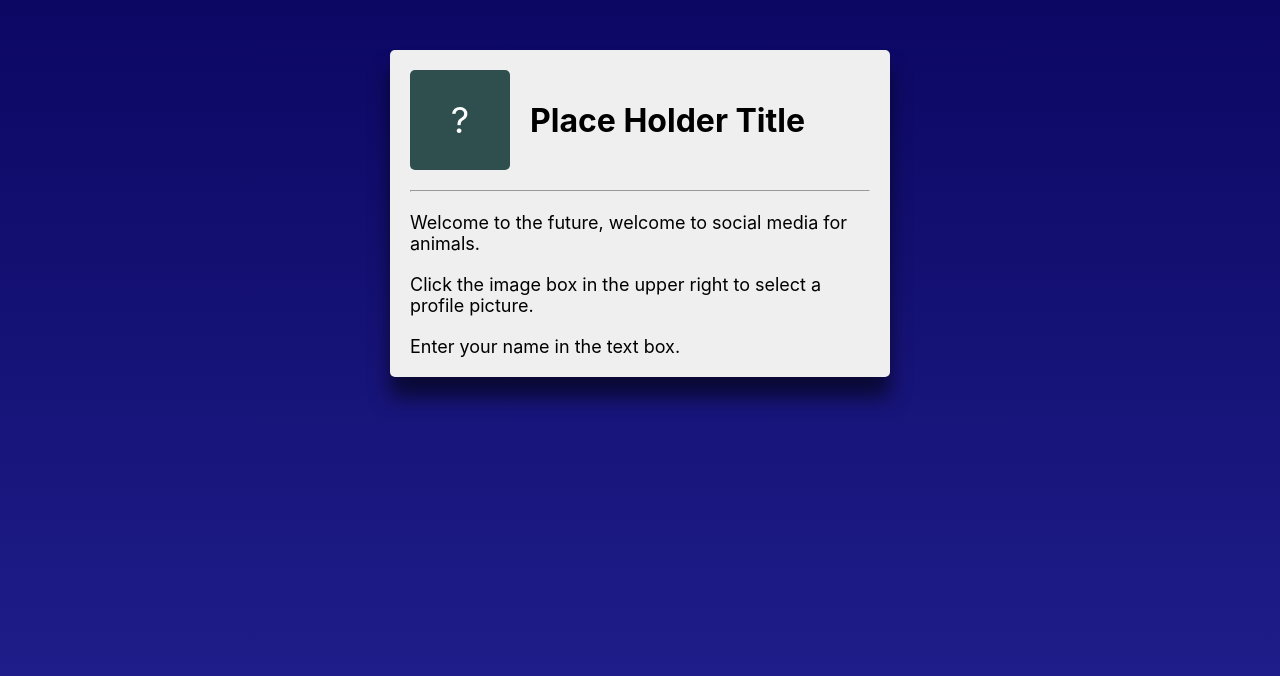
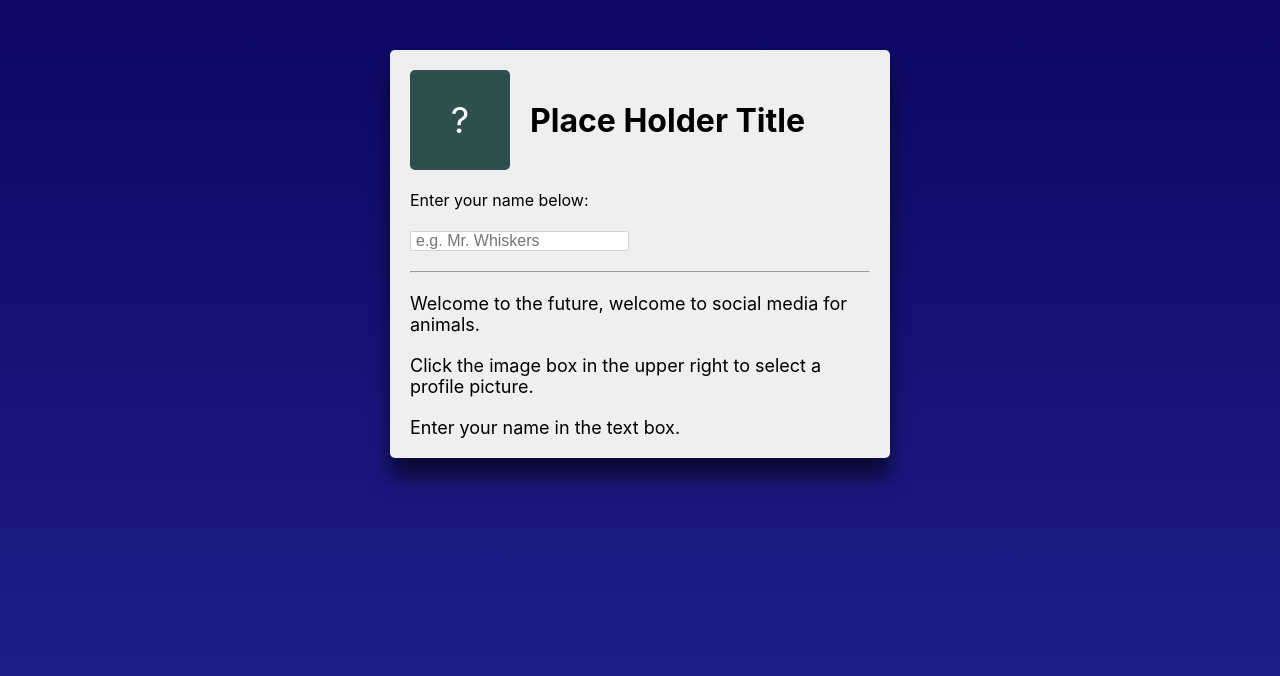
Before and after one commit to dmkite/React-Basics, a React (Create React App) app: page / in a window 1280 px wide. Shown: the top 676 px of the page. Built offline with nearby package versions, Linux system fonts and the light colour scheme.

Commit message:
Solution

```diff
--- a/src/App.js
+++ b/src/App.js
@@ -2,6 +2,7 @@ import React, {useState} from 'react'
 import ImageSelector from './components/ImageSelector'
 import Title from './components/Title'
 import Instructions from './components/Instructions'
+import Input from './components/Input'
 
 function App() {
   const [title, changeTitle] = useState('')
@@ -14,10 +15,11 @@ function App() {
   return <main>
     <header>
       <ImageSelector/>
-      <Title/>
+      <Title title={title}/>
     </header>
     <section>
       {/* Input component goes here */}
+      <Input handleChange={changeTitle} value={title} />
       <hr/>
       <Instructions/>
     </section>
--- /dev/null
+++ b/src/components/Input.jsx
@@ -0,0 +1,16 @@
+import React, {Fragment} from 'react'
+
+export default function Input(props) {
+    return (
+        <Fragment>
+            <label htmlFor="name-input">Enter your name below:</label>
+            <input
+                id="name-input"
+                type="text"
+                placeholder="e.g. Mr. Whiskers"
+                onChange={e => props.handleChange(e.target.value)}
+                value={props.value}
+            />
+        </Fragment>
+    )
+}
--- a/src/components/Title.jsx
+++ b/src/components/Title.jsx
@@ -1,8 +1,7 @@
 import React from 'react'
 
-export default function Title() {
-    {/* Apply animated font using "cool-font" class */}
-    return <h1>
-        Place Holder Title
+export default function Title(props) {
+    return <h1 className={props.title.length > 10 ? 'cool-font' : ''}>
+        {props.title || 'Place Holder Title'}
     </h1>
 }
```
